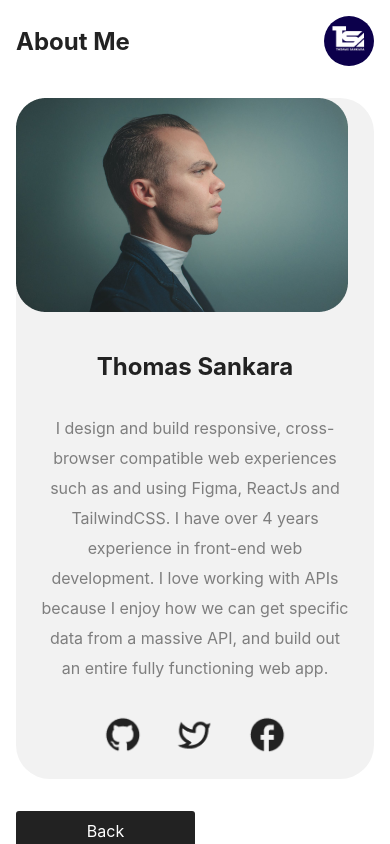
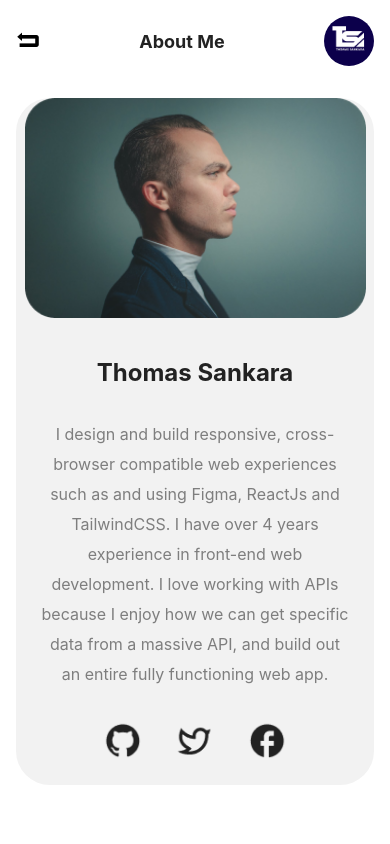
Before and after one commit to SankThomas/tsbsankara-app, a React Native app: screen /About in a window 390 px wide. Built offline with nearby package versions, Linux system fonts and the light colour scheme.

Commit message:
add back button to header

```diff
--- a/screens/About.js
+++ b/screens/About.js
@@ -9,6 +9,7 @@ import {
 import React from "react";
 import { SafeAreaView } from "react-native-safe-area-context";
 import { globals } from "../styles/globals";
+import BackButton from "../components/BackButton";
 
 export default function About({ navigation }) {
   return (
@@ -18,7 +19,8 @@ export default function About({ navigation }) {
         style={globals.scrollView}
       >
         <View style={globals.header}>
-          <Text style={globals.heading}>About Me</Text>
+          <BackButton navigation={navigation} />
+          <Text style={globals.title}>About Me</Text>
           <TouchableOpacity>
             <Image
               source={require("../assets/icon.png")}
@@ -62,13 +64,6 @@ export default function About({ navigation }) {
             </View>
           </View>
         </View>
-
-        <TouchableOpacity
-          style={globals.buttonContainer}
-          onPress={() => navigation.goBack()}
-        >
-          <Text style={globals.button}>Back</Text>
-        </TouchableOpacity>
       </ScrollView>
     </SafeAreaView>
   );
@@ -76,8 +71,9 @@ export default function About({ navigation }) {
 
 const styles = StyleSheet.create({
   card: {
-    backgroundColor: "#F2F2F2",
+    backgroundColor: "#f2f2f2",
     borderRadius: 34,
+    marginBottom: 32,
   },
   textContainer: {
     padding: 24,
@@ -102,4 +98,9 @@ const styles = StyleSheet.create({
     height: 40,
     resizeMode: "contain",
   },
+  image: {
+    height: 220,
+    width: "100%",
+    resizeMode: "contain",
+  },
 });
```
